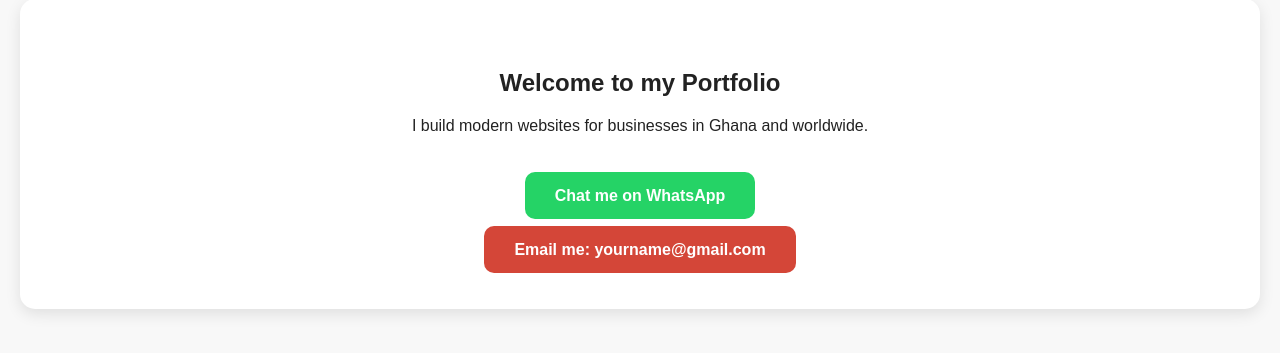
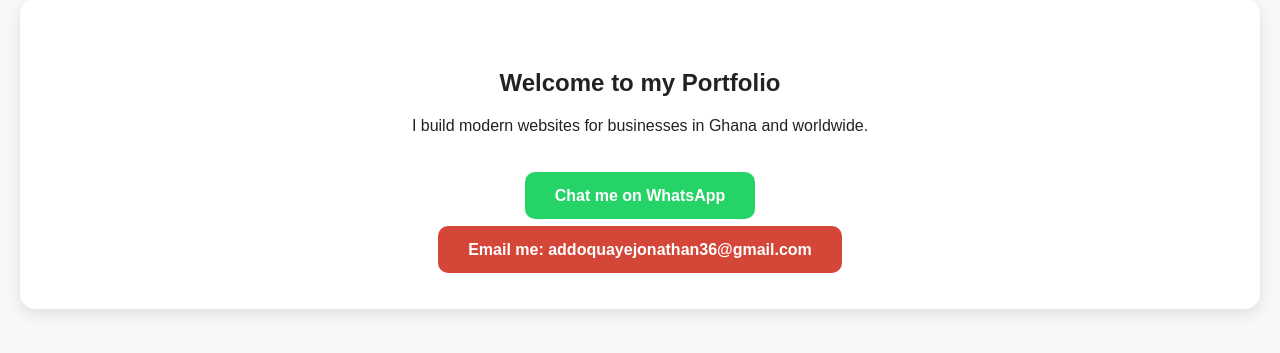
Before and after one commit to BobNathan177/JonathanPortfolio, a Flask app: page / in a window 1280 px wide. Shown: the part 183-536 px from the top of the page. Run offline with Flask 3, Linux system fonts and the light colour scheme.

Commit message:
Update contact links in index.html

```diff
--- a/templates/index.html
+++ b/templates/index.html
@@ -18,15 +18,15 @@
     <br><br>
 
     <!-- WhatsApp Button - Anyone can click and chat you -->
-    <a href="https://wa.me/233XXXXXXXXX" style="background:#25D366;color:white;padding:15px 30px;text-decoration:none;border-radius:10px;font-weight:bold;">
+    <a href="https://wa.me/233597010211" style="background:#25D366;color:white;padding:15px 30px;text-decoration:none;border-radius:10px;font-weight:bold;">
       Chat me on WhatsApp
     </a>
 
     <br><br><br>
 
     <!-- Gmail Button -->
-    <a href="mailto:yourname@gmail.com" style="background:#D44638;color:white;padding:15px 30px;text-decoration:none;border-radius:10px;font-weight:bold;">
-      Email me: yourname@gmail.com
+    <a href="mailto:addoquayejonathan36@gmail.com" style="background:#D44638;color:white;padding:15px 30px;text-decoration:none;border-radius:10px;font-weight:bold;">
+      Email me: addoquayejonathan36@gmail.com
     </a>
 
   </div>
```
